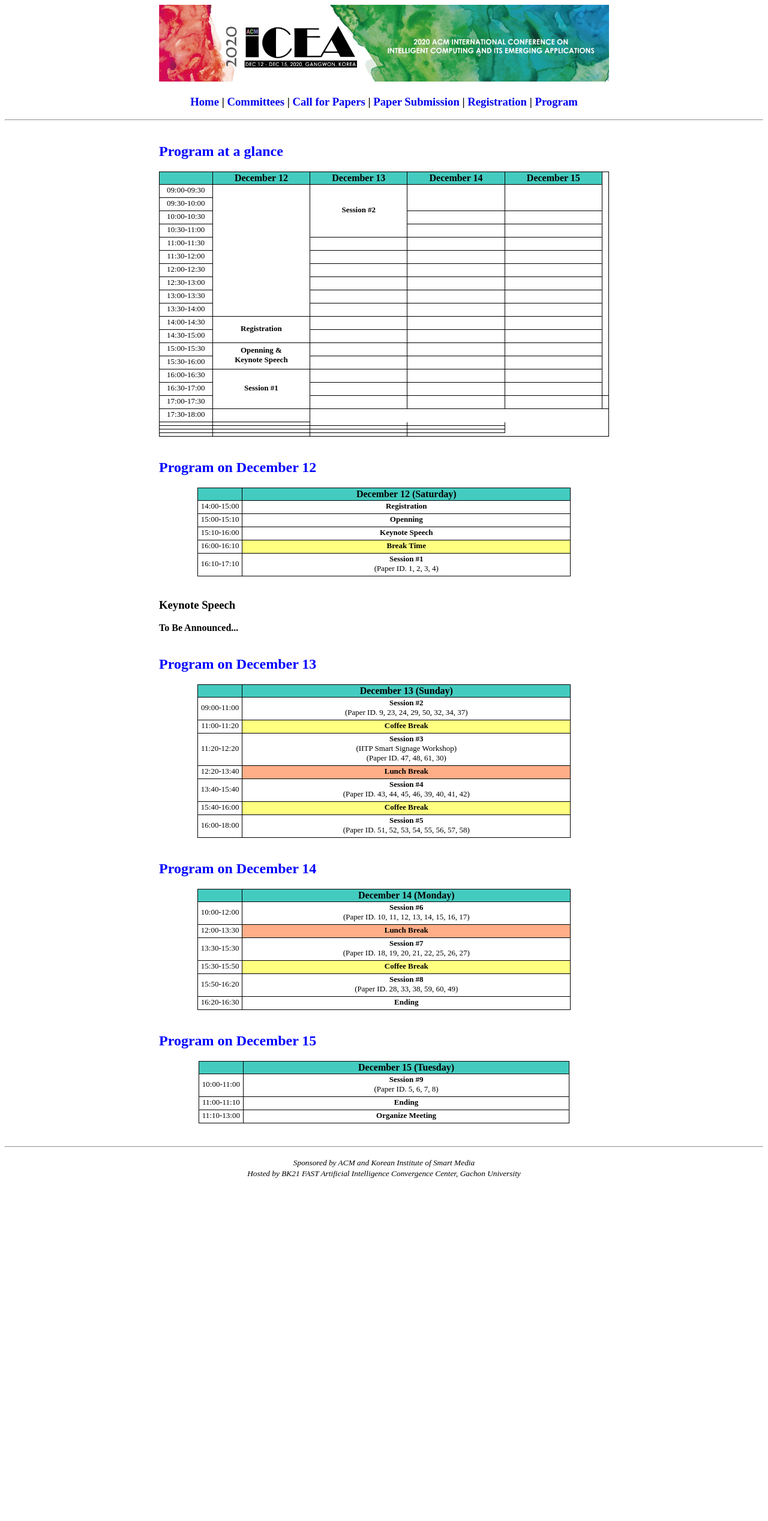
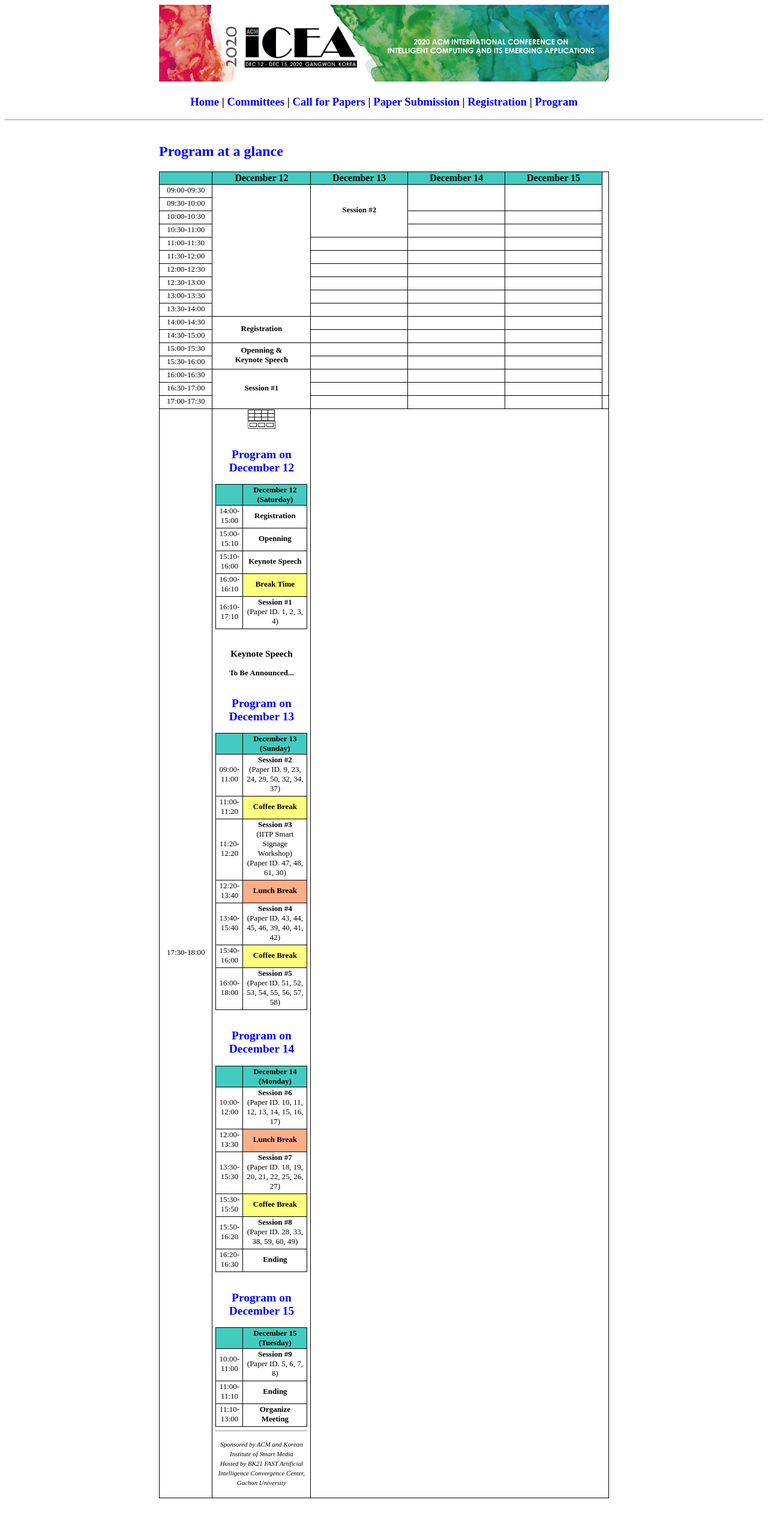
Before and after one commit to icea-conf/2020, a Jekyll site: the page built from program/index.html, in a window 1280 px wide. Shown: the whole page at 60% size. Built offline with Jekyll 4.4.1, drawn with Linux system fonts in a browser that asks for light colours; before the commit the page ends 1981 px from its top, so only the background shows below that.

Commit message:
Update index.html

```diff
--- a/program/index.html
+++ b/program/index.html
@@ -174,7 +174,8 @@
                               <td class="tcontent4">
                                    17:30-18:00
                               </td>
-                              <td class="tcontent4">
+                              <td class="tcontent4" align=center>
+                                   <table class="tlayout2" cellspacing="0">
                                    <tr>
                                         <td class="tcontent4"></td>
                                         <td class="tcontent4"></td>
@@ -193,6 +194,7 @@
                                         <td class="tcontent4"></td>
                                         <td class="tcontent4"></td>
                                    </tr>
+                                   <table border=1>
                               </td>
                               <td class="tcontent4"></td>
                               <td class="tcontent4"></td>
```
